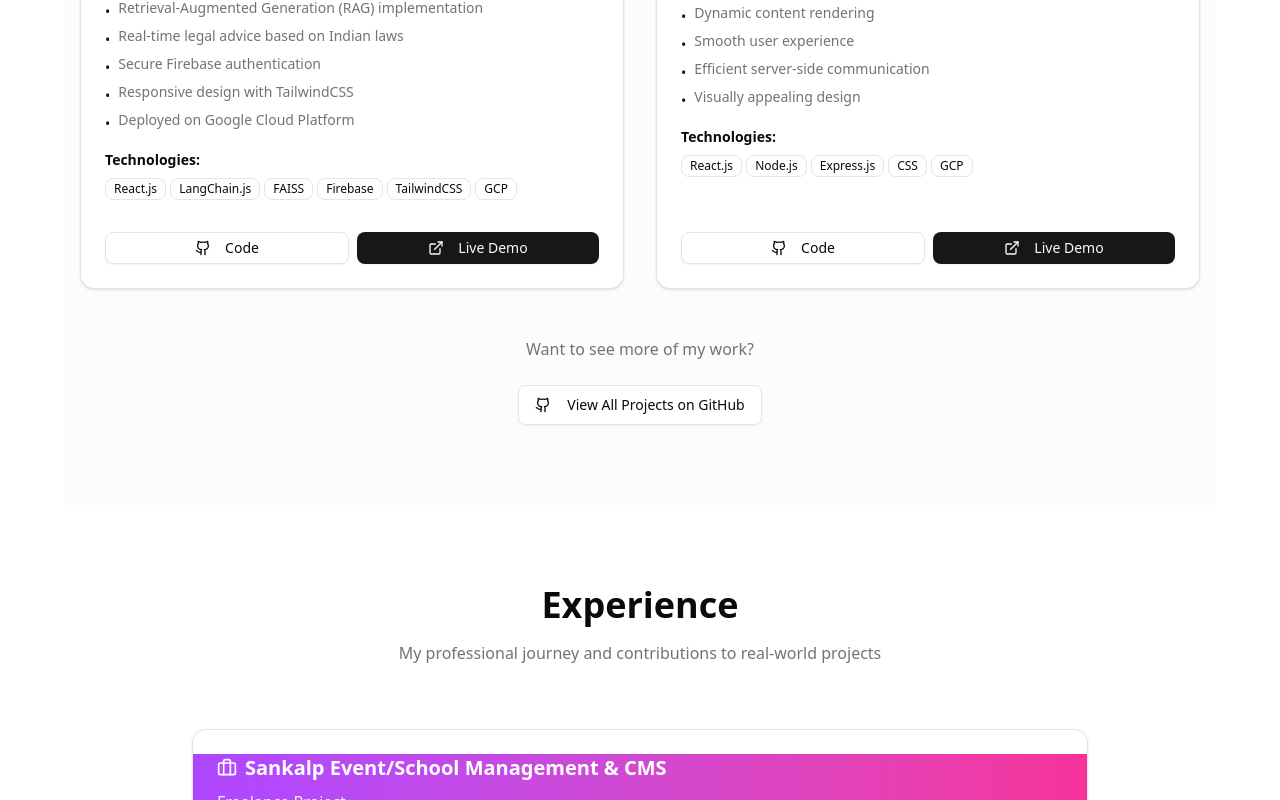
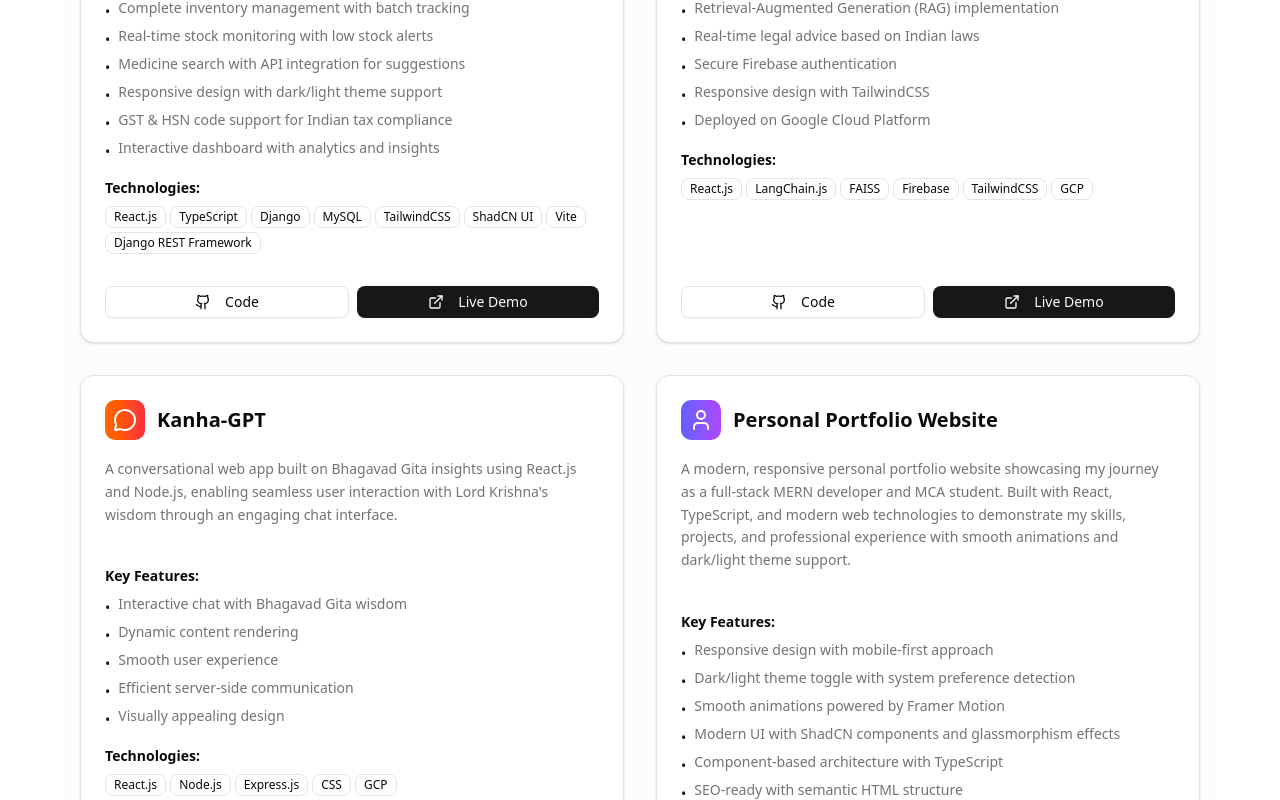
Before and after one commit to MET4L-DS/personal-portfolio, a React (Vite) app in the folder frontend/: page / in a window 1280 px wide. Shown: the part 2440-3240 px from the top of the page. Built offline with nearby package versions, Linux system fonts and the light colour scheme.

Commit message:
Added more projects on featured

```diff
--- a/frontend/src/components/Projects.tsx
+++ b/frontend/src/components/Projects.tsx
@@ -2,7 +2,14 @@ import { motion } from "framer-motion";
 import { Card, CardContent, CardHeader, CardTitle } from "@/components/ui/card";
 import { Badge } from "@/components/ui/badge";
 import { Button } from "@/components/ui/button";
-import { Github, ExternalLink, Brain, MessageCircle } from "lucide-react";
+import {
+	Github,
+	ExternalLink,
+	Brain,
+	MessageCircle,
+	Activity,
+	User,
+} from "lucide-react";
 
 export function Projects() {
 	const fadeInVariants = {
@@ -11,6 +18,33 @@ export function Projects() {
 	};
 
 	const projects = [
+		{
+			title: "Pharmacy Management System",
+			description:
+				"A comprehensive web-based pharmacy management system designed for medical stores in India. Built as part of MCA coursework, it provides complete inventory management, billing, medicine tracking, and customer service automation with real-time stock monitoring and expiry alerts.",
+			icon: Activity,
+			technologies: [
+				"React.js",
+				"TypeScript",
+				"Django",
+				"MySQL",
+				"TailwindCSS",
+				"ShadCN UI",
+				"Vite",
+				"Django REST Framework",
+			],
+			features: [
+				"Complete inventory management with batch tracking",
+				"Real-time stock monitoring with low stock alerts",
+				"Medicine search with API integration for suggestions",
+				"Responsive design with dark/light theme support",
+				"GST & HSN code support for Indian tax compliance",
+				"Interactive dashboard with analytics and insights",
+			],
+			githubUrl: "https://github.com/berealatul/projectDBMS",
+			liveUrl: "#",
+			color: "from-green-500 to-blue-500",
+		},
 		{
 			title: "LawGPT",
 			description:
@@ -31,8 +65,8 @@ export function Projects() {
 				"Responsive design with TailwindCSS",
 				"Deployed on Google Cloud Platform",
 			],
-			githubUrl: "#",
-			liveUrl: "#",
+			githubUrl: "https://github.com/MET4L-DS/AskMe",
+			liveUrl: "https://law-gpt.netlify.app/",
 			color: "from-blue-500 to-cyan-500",
 		},
 		{
@@ -48,9 +82,36 @@ export function Projects() {
 				"Efficient server-side communication",
 				"Visually appealing design",
 			],
-			githubUrl: "#",
-			liveUrl: "#",
+			githubUrl: "https://github.com/POBOROJO/Kanha-GPT",
+			liveUrl: "https://kanha-gpt.netlify.app/",
 			color: "from-orange-500 to-red-500",
+		},
+		{
+			title: "Personal Portfolio Website",
+			description:
+				"A modern, responsive personal portfolio website showcasing my journey as a full-stack MERN developer and MCA student. Built with React, TypeScript, and modern web technologies to demonstrate my skills, projects, and professional experience with smooth animations and dark/light theme support.",
+			icon: User,
+			technologies: [
+				"React.js",
+				"TypeScript",
+				"Vite",
+				"TailwindCSS",
+				"ShadCN UI",
+				"Framer Motion",
+				"Lucide React",
+				"ESLint",
+			],
+			features: [
+				"Responsive design with mobile-first approach",
+				"Dark/light theme toggle with system preference detection",
+				"Smooth animations powered by Framer Motion",
+				"Modern UI with ShadCN components and glassmorphism effects",
+				"Component-based architecture with TypeScript",
+				"SEO-ready with semantic HTML structure",
+			],
+			githubUrl: "https://github.com/MET4L-DS/personal-portfolio",
+			liveUrl: "https://ayanshu.vercel.app/",
+			color: "from-indigo-500 to-purple-500",
 		},
 	];
 
@@ -74,7 +135,7 @@ export function Projects() {
 					</p>
 				</motion.div>
 
-				<div className="grid lg:grid-cols-2 gap-8 max-w-6xl mx-auto">
+				<div className="grid md:grid-cols-2 xl:grid-cols-2 gap-8 max-w-7xl mx-auto">
 					{projects.map((project, index) => (
 						<motion.div
 							key={project.title}
```
Also changed, not shown: 1 other file (tests, documents, lock files or other folders).
